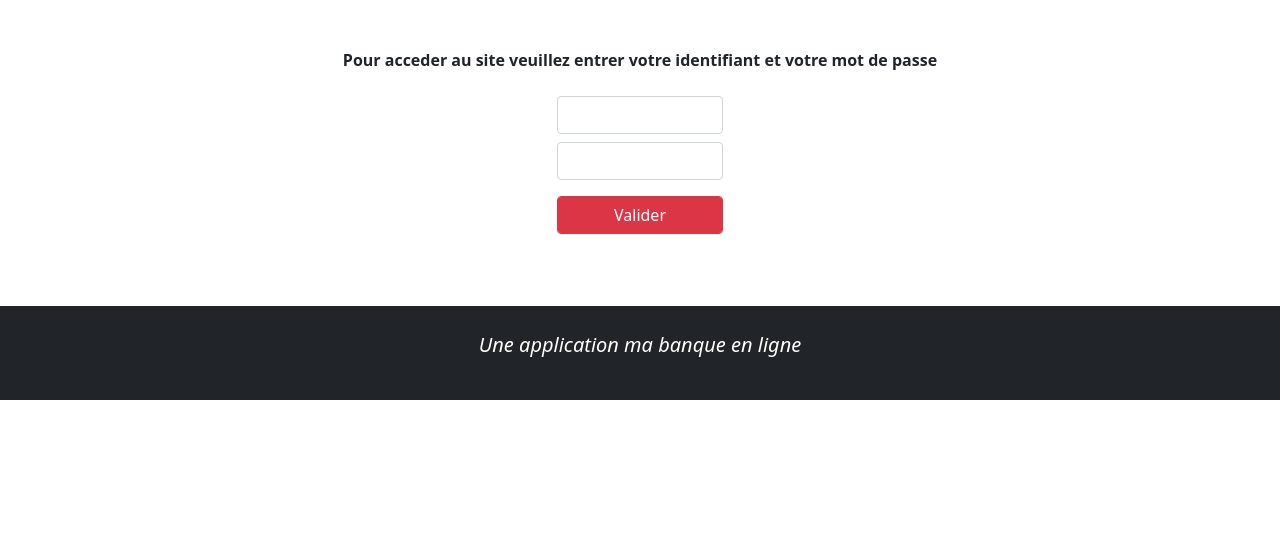
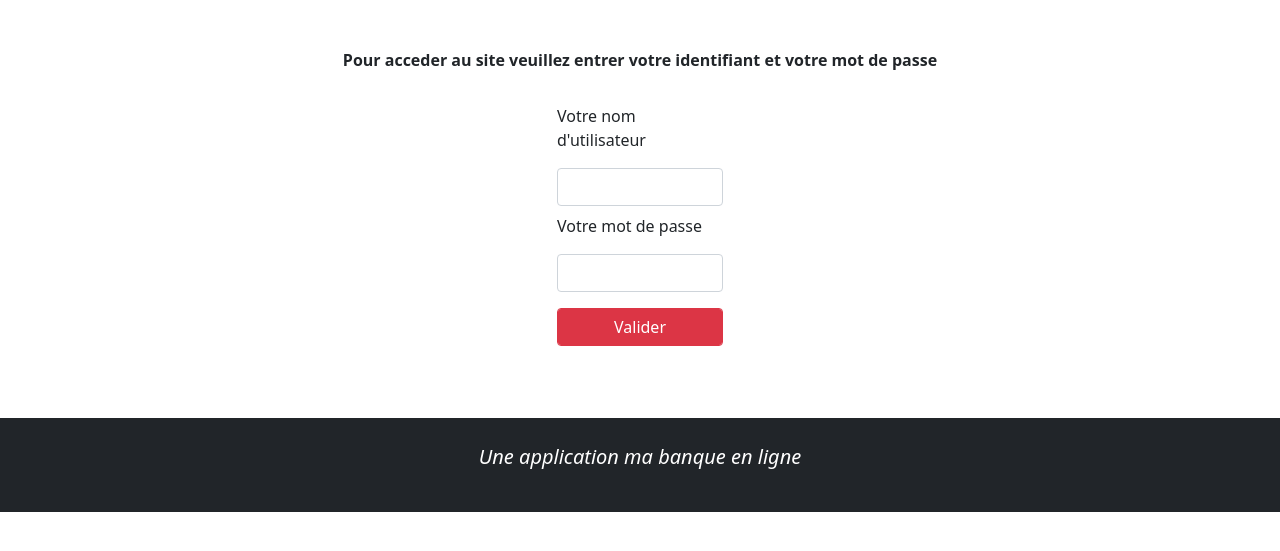
Before and after one commit to taoufik35/atelierBanque, a PHP site: page /login.php in a window 1280 px wide. Shown: the part 150-701 px from the top of the page. Run offline with PHP 8.4, Linux system fonts and the light colour scheme.

Commit message:
add login page

```diff
--- a/layout/header.php
+++ b/layout/header.php
@@ -18,6 +18,10 @@
             <h1>Ma banque en ligne </h1>
             <p class="lead text-italic">Gerez vos comptes en 1 clique</p>
         </section>
+
+        <?php if(isset($_SESSION["user"])): ?>
+            <a class="btn btn-dark mx-3" href="logout.php">Déconnexion</a>
+          <?php endif; ?>
    </header>
 
    <main class="container my-5">
--- a/login.php
+++ b/login.php
@@ -1,5 +1,34 @@
 <?php
-include "model/identifiant.php";
+
+$user = [
+
+    "username" => "taoufik",
+    "mot_de_passe" => "chat"
+
+
+];
+
+if(isset($_POST["username"]) && isset($_POST["mot_de_passe"])) {
+
+      if($_POST["username"] === $user["username"] && $_POST["mot_de_passe"] === $user["mot_de_passe"]) {
+            session_start();
+            $_SESSION["user"] = $user;
+            header("Location:index.php");
+            exit;
+
+
+
+
+
+      }
+
+      else{
+        $error_message = "erreur d'identifiant";
+        header("Location:login.php");
+      }
+}
+
+
 include "layout/header.php";
 ?>
 
@@ -10,11 +39,22 @@ include "layout/header.php";
         <aside class="col-12 col-md-2 ">
 
 
-            <form action="identifiant.php" method="post">
+            <form action="" method="post">
                 <p>
-                <input type="username" class=" form-control my-2 text-center" name="username" />
-                <input type="password" class="form-control  my-2" name="mot_de_passe" />
-                <input type="submit" name="send" class=" form-control btn btn-danger my-2" value="Valider" />
+                <div>
+                    <label for="username" class="form-label">Votre nom d'utilisateur</label>
+                    <input type="username" class=" form-control my-2 text-center" id="username" name="username" />
+                </div>
+                <div>
+                <label for="password" class="form-label">Votre mot de passe</label>
+                <input type="password" class="form-control  my-2" id="mot_de_passe" name="mot_de_passe" />
+                </div>
+
+                <div>
+                    <input type="submit" name="send" class=" form-control btn btn-danger my-2" value="Valider" />
+                </div>
+
+
                 </p>
             </form>
         </aside>
--- a/model/identifiant.php
+++ /dev/null
@@ -1,5 +0,0 @@
-<?php
-    $username= "taoufik";
-    $mot_de_passe = "ouistiti";
-
-?>
```
Also changed, not shown: index.php (+8 -0 lines), logout.php (added, +11 -0 lines).
